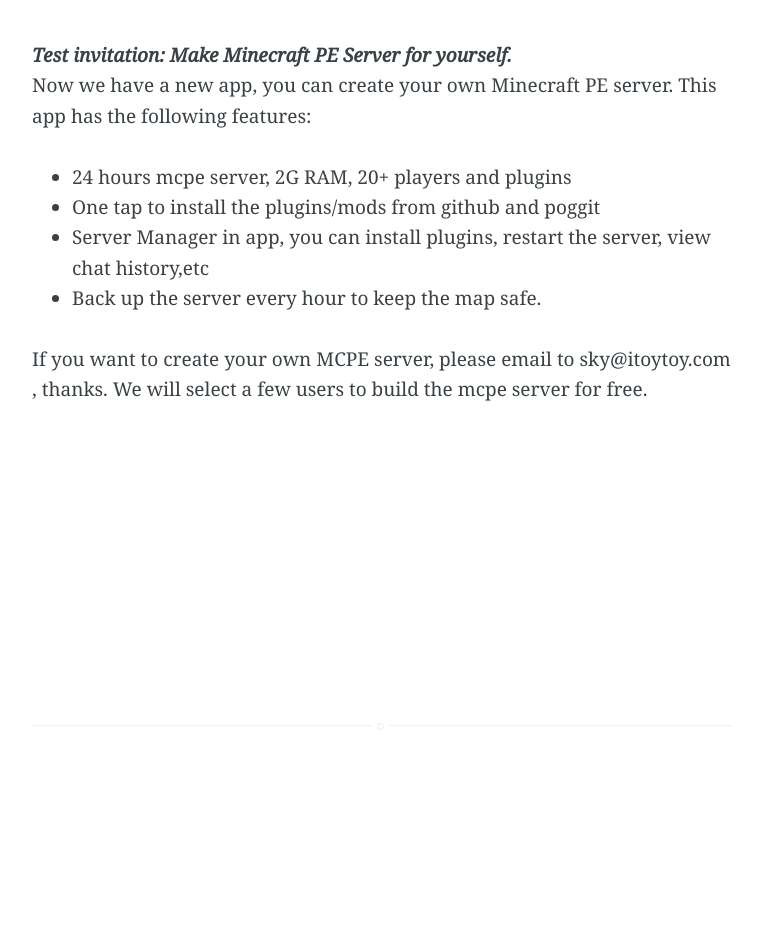
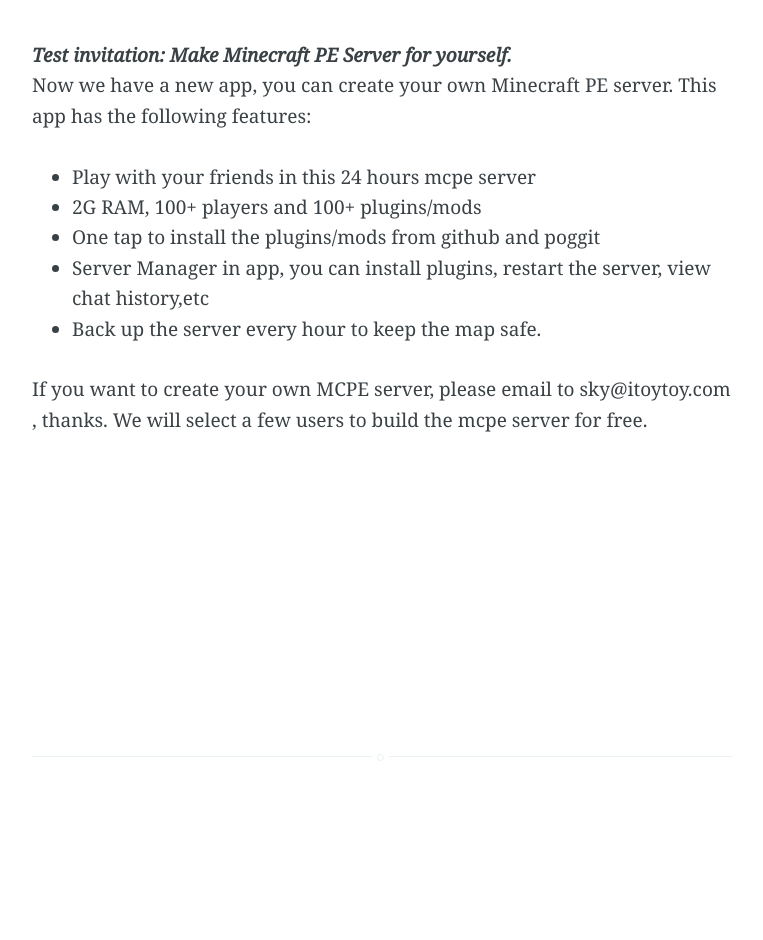
Before and after one commit to Minecraft-PE-Servers/Minecraft-PE-Servers.github.io, a Jekyll site: the page built from _posts/2016-06-10-mineserver-feedback.md, in a window 1280 px wide. Shown: the whole page, without its empty margins (258-1021 px from the left). Built offline with Jekyll 4.4.1, drawn with Linux system fonts in a browser that asks for light colours.

Commit message:
Update 2016-06-10-mineserver-feedback.md

```diff
--- a/_posts/2016-06-10-mineserver-feedback.md
+++ b/_posts/2016-06-10-mineserver-feedback.md
@@ -9,7 +9,8 @@
 ***Test invitation: Make Minecraft PE Server for yourself.***
 Now we have a new app, you can create your own Minecraft PE server.
 This app has the following features:
-- 24 hours mcpe server, 2G RAM, 20+ players and plugins
+- Play with your friends in this 24 hours mcpe server
+- 2G RAM, 100+ players and 100+ plugins/mods
 - One tap to install the plugins/mods from github and poggit
 - Server Manager in app, you can install plugins, restart the server, view chat history,etc
 - Back up the server every hour to keep the map safe.
```
